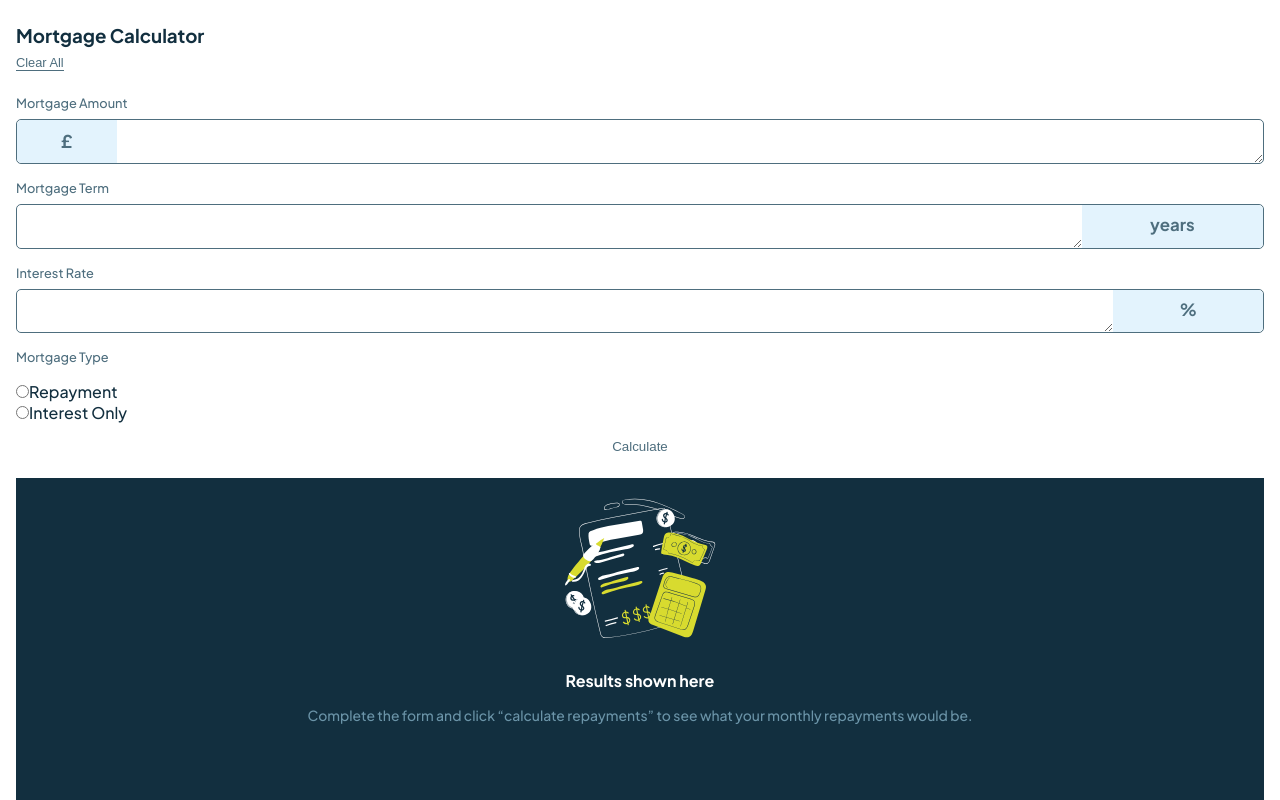
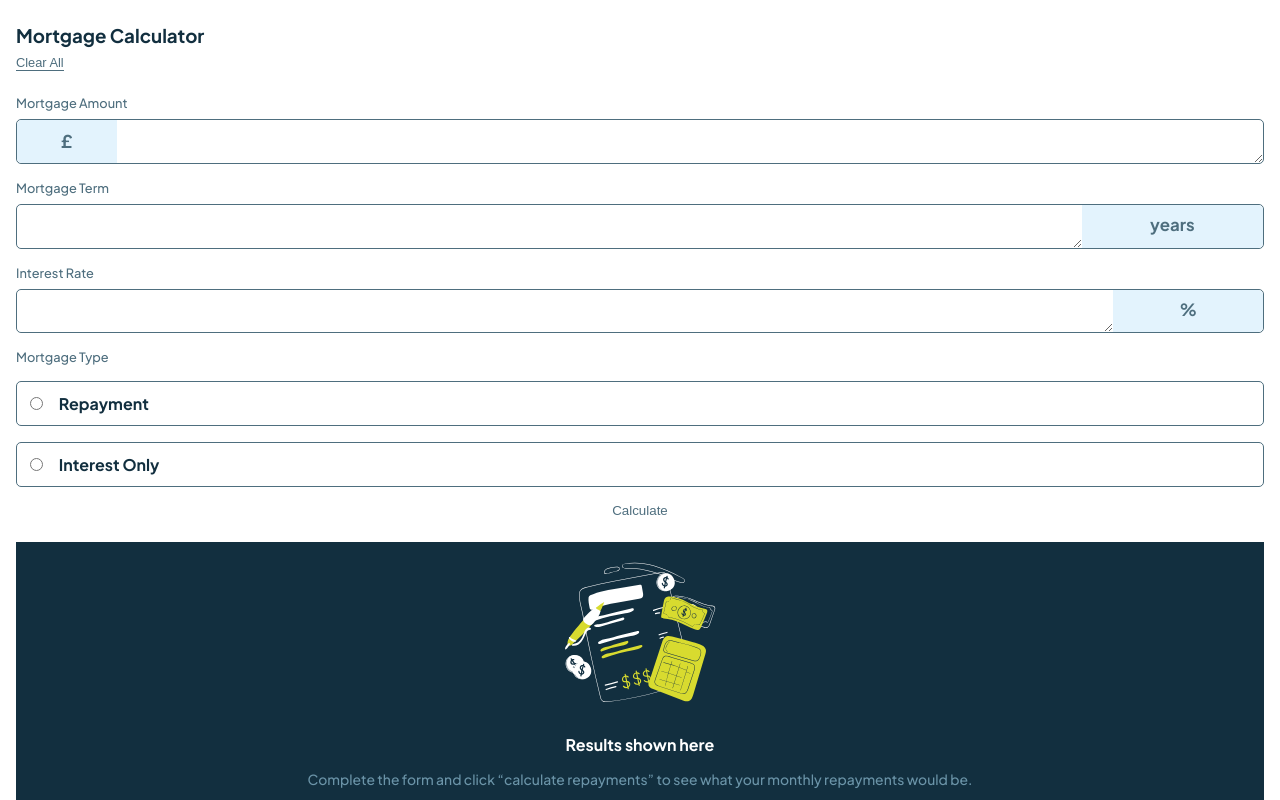
Before and after one commit to reneecwl/mortgage-calculator, a React (Vite) app: page / in a window 1280 px wide. Shown: the top 800 px of the page. Built offline with nearby package versions, Linux system fonts and the light colour scheme.

Commit message:
radio style

```diff
--- a/src/components/Form/Form.scss
+++ b/src/components/Form/Form.scss
@@ -15,9 +15,22 @@
 
   &__type {
     @include flex-orientation(column);
+    gap: 1rem;
   }
   &__radio-label {
     @include flex-orientation(row);
+  }
+
+  &__radio-label {
+    display: flex;
+    height: 2.8rem;
+    align-items: center;
+    gap: 1rem;
+    border: hsl(200, 24%, 40%) solid 1px;
+    padding: 0.2rem 0.8rem;
+    border-radius: 5px;
+    color: $slate900;
+    font-weight: bold;
   }
 }
 
```
